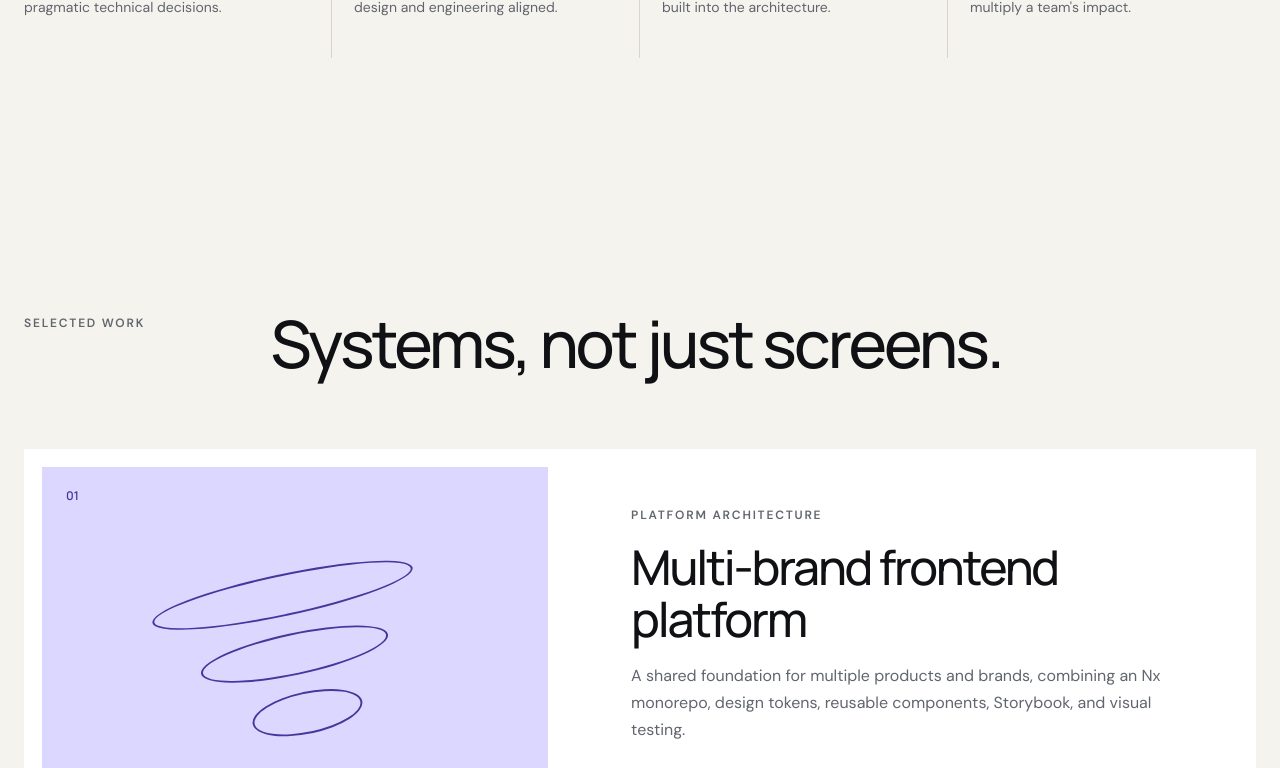
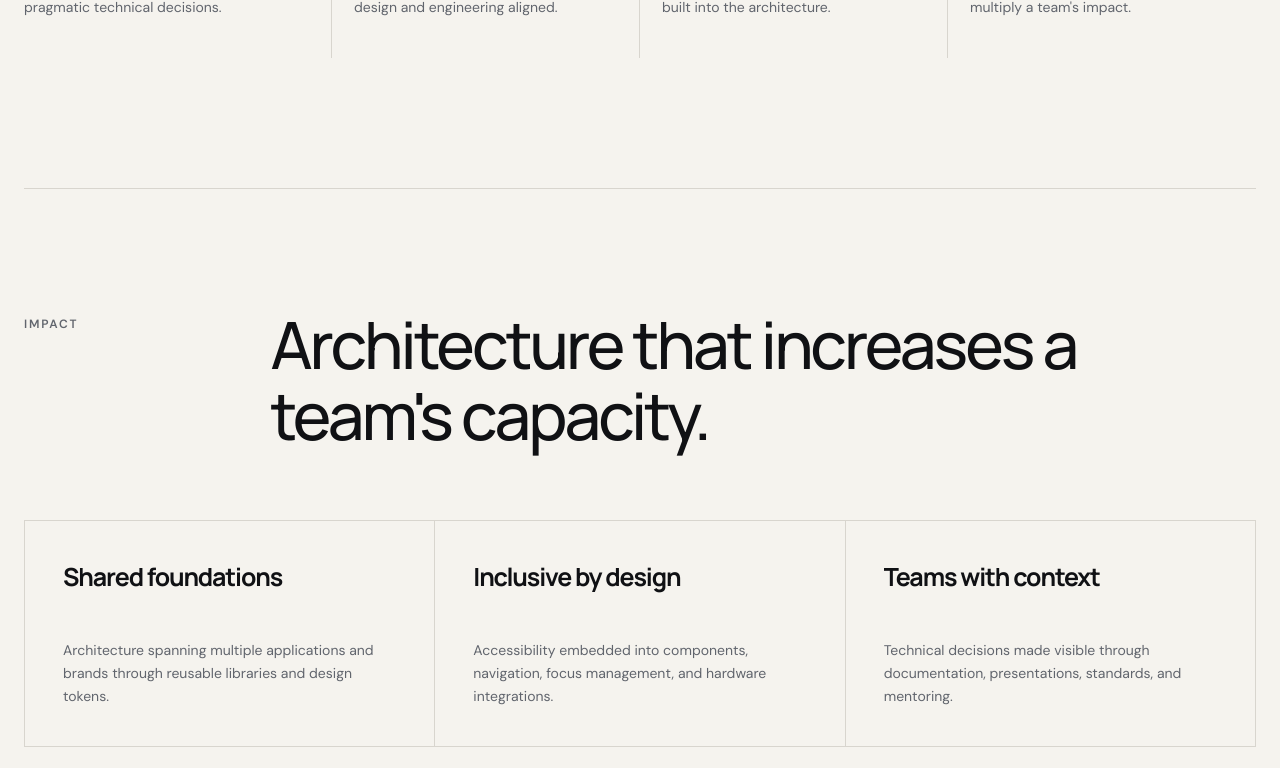
Before and after one commit to henriquejensen/henriquejensen.github.io, a React (Vite) app: page / in a window 1280 px wide. Shown: the part 2000-2768 px from the top of the page. Built offline with nearby package versions, Linux system fonts and the light colour scheme.

Commit message:
feat: expand professional profile

```diff
--- a/src/App.css
+++ b/src/App.css
@@ -25,7 +25,7 @@ h1,h2,h3 { font-family:'Manrope',sans-serif; margin:0; letter-spacing:-.045em; }
 h1 { font-size:clamp(76px,10vw,146px); line-height:.82; font-weight:500; margin:54px 0 48px; }
 .hero-intro { font-size:clamp(20px,2vw,28px); line-height:1.45; max-width:700px; margin:0; color:#3d4046; }
 .hero-intro strong { color:var(--ink); font-weight:500; }
-.hero-actions { display:flex; gap:12px; margin-top:38px; }
+.hero-actions { display:flex; flex-wrap:wrap; gap:12px; margin-top:38px; }
 .button { min-height:52px; padding:0 22px; display:inline-flex; align-items:center; justify-content:center; text-decoration:none; font-size:14px; font-weight:600; border:1px solid var(--ink); transition:transform .2s,background .2s; }
 .button:hover { transform:translateY(-2px); }
 .button-primary { background:var(--ink); color:var(--white); }
@@ -55,6 +55,13 @@ h1 { font-size:clamp(76px,10vw,146px); line-height:.82; font-weight:500; margin:
 .expertise-grid h3 { font-size:24px; line-height:1.15; margin:76px 0 16px; }
 .expertise-grid p { color:var(--muted); font-size:14px; line-height:1.65; margin:0; }
 
+.impact { padding:120px 0; border-top:1px solid var(--line); }
+.impact-grid { display:grid; grid-template-columns:repeat(3,1fr); gap:1px; background:var(--line); border:1px solid var(--line); }
+.impact-grid article { background:var(--paper); padding:38px; min-height:220px; }
+.impact-grid h3 { font-size:25px; margin-bottom:45px; }
+.impact-grid p,.profile-grid p { color:var(--muted); font-size:14px; line-height:1.65; margin:0; }
+.impact blockquote { font:500 clamp(27px,3vw,43px)/1.35 'Manrope',sans-serif; letter-spacing:-.035em; margin:90px 0 0 20%; padding-left:35px; border-left:3px solid var(--violet); }
+
 .selected-work { padding:120px 0; }
 .work-list { display:grid; gap:20px; }
 .work-card { background:var(--white); display:grid; grid-template-columns:44% 56%; min-height:390px; }
@@ -82,6 +89,16 @@ h1 { font-size:clamp(76px,10vw,146px); line-height:.82; font-weight:500; margin:
 .timeline h3 { font-size:24px; margin-bottom:6px; }
 .timeline span,.timeline strong { font-size:14px; color:var(--muted); font-weight:400; }
 
+.profile-details { padding:120px 0; border-top:1px solid var(--line); }
+.profile-grid { display:grid; grid-template-columns:repeat(3,1fr); gap:60px; border-top:1px solid var(--ink); padding-top:35px; }
+.profile-grid article { padding-right:25px; }
+.detail-label { color:var(--muted); font-size:11px !important; text-transform:uppercase; letter-spacing:1.4px; margin:0 0 45px !important; }
+.profile-grid h3 { font-size:22px; margin:0 0 6px; }
+.profile-grid h3:not(:first-of-type) { margin-top:34px; }
+.toolkit { margin-top:75px; border-top:1px solid var(--line); padding-top:30px; }
+.toolkit ul { display:flex; flex-wrap:wrap; gap:9px; list-style:none; padding:0; margin:0; }
+.toolkit li { font-size:13px; border:1px solid var(--line); background:var(--white); padding:9px 13px; }
+
 .knowledge { display:grid; grid-template-columns:1fr 4fr; padding:130px 0; border-top:1px solid var(--line); }
 .knowledge > div { max-width:930px; }
 .knowledge p { max-width:720px; margin:40px 0 30px; }
@@ -107,10 +124,12 @@ footer div a { font-size:13px; font-weight:600; }
   h1 { margin:44px 0 38px; }
   .hero-profile { width:min(100%,360px); margin-top:80px; }
   .statement,.section-heading,.knowledge { grid-template-columns:1fr; gap:34px; }
-  .statement,.expertise,.selected-work,.experience,.knowledge { padding:82px 0; }
+  .statement,.expertise,.impact,.selected-work,.experience,.profile-details,.knowledge { padding:82px 0; }
   .about-grid { grid-template-columns:1fr; gap:20px; margin-top:40px; }
   .expertise-grid { grid-template-columns:1fr 1fr; }
   .expertise-grid article { border-bottom:1px solid var(--line); }
+  .impact-grid,.profile-grid { grid-template-columns:1fr; }
+  .impact blockquote { margin:60px 0 0; }
   .work-card { grid-template-columns:1fr; }
   .work-visual { min-height:290px; }
   .work-copy { padding:38px 30px 46px; }
--- a/src/App.tsx
+++ b/src/App.tsx
@@ -13,6 +13,14 @@ const work = [
   { type: "Applied AI research", title: "Local RAG for Moodle", description: "A privacy-oriented question-answering system that indexes course documents and runs language models locally in resource-constrained environments.", tags: ["Next.js", "FastAPI", "Ollama", "ChromaDB"], accent: "orange" },
 ];
 
+const impact = [
+  { title: "Shared foundations", description: "Architecture spanning multiple applications and brands through reusable libraries and design tokens." },
+  { title: "Inclusive by design", description: "Accessibility embedded into components, navigation, focus management, and hardware integrations." },
+  { title: "Teams with context", description: "Technical decisions made visible through documentation, presentations, standards, and mentoring." },
+];
+
+const toolkit = ["React", "TypeScript", "Nx", "Design Tokens", "Storybook", "React Aria", "Next.js", "FastAPI", "Python"];
+
 const Arrow = () => <span aria-hidden="true">↗</span>;
 
 function App() {
@@ -21,7 +29,7 @@ function App() {
       <header className="site-header">
         <a className="brand" href="#top" aria-label="Henrique Jensen, home">HJ<span>.</span></a>
         <nav aria-label="Main navigation">
-          <a href="#about">About</a><a href="#work">Work</a><a href="#experience">Experience</a>
+          <a href="#about">About</a><a href="#work">Work</a><a href="#experience">Experience</a><a href="#profile">Profile</a>
         </nav>
         <a className="header-cta" href="https://www.linkedin.com/in/henriquejensen/" target="_blank" rel="noreferrer">Let&apos;s talk <Arrow /></a>
       </header>
@@ -35,6 +43,7 @@ function App() {
             <div className="hero-actions">
               <a className="button button-primary" href="#work">Explore my work <Arrow /></a>
               <a className="button button-secondary" href="https://github.com/henriquejensen" target="_blank" rel="noreferrer">GitHub <Arrow /></a>
+              <a className="button button-secondary" href="/resume-henrique-jensen.pdf" download>Résumé ↓</a>
             </div>
           </div>
           <aside className="hero-profile" aria-label="Professional summary">
@@ -67,6 +76,14 @@ function App() {
           </div>
         </section>
 
+        <section className="impact" aria-labelledby="impact-title">
+          <div className="section-heading"><p className="section-label">Impact</p><h2 id="impact-title">Architecture that increases a team&apos;s capacity.</h2></div>
+          <div className="impact-grid">
+            {impact.map((item) => <article key={item.title}><h3>{item.title}</h3><p>{item.description}</p></article>)}
+          </div>
+          <blockquote>“My role goes beyond implementation: I create technical direction, make architectural decisions visible, mentor engineers, and help teams operate with greater autonomy.”</blockquote>
+        </section>
+
         <section className="selected-work" id="work" aria-labelledby="work-title">
           <div className="section-heading"><p className="section-label">Selected work</p><h2 id="work-title">Systems, not just screens.</h2></div>
           <div className="work-list">
@@ -89,9 +106,19 @@ function App() {
           </div>
         </section>
 
+        <section className="profile-details" id="profile" aria-labelledby="profile-title">
+          <div className="section-heading"><p className="section-label">Profile</p><h2 id="profile-title">Learning, teaching, and sharing context.</h2></div>
+          <div className="profile-grid">
+            <article><p className="detail-label">Education</p><h3>Computer Science</h3><p>Bachelor&apos;s degree · UFLA</p><h3>IT Management</h3><p>Postgraduate degree · IFSP</p></article>
+            <article><p className="detail-label">Teaching</p><h3>Corporate instructor</h3><p>Data, Python, artificial intelligence, Power BI, and software development for professional audiences.</p><h3>Mentoring</h3><p>Architecture, code quality, documentation, and developer growth.</p></article>
+            <article><p className="detail-label">Languages</p><h3>Portuguese</h3><p>Native</p><h3>English</h3><p>Professional working proficiency</p></article>
+          </div>
+          <div className="toolkit"><p className="detail-label">Core toolkit</p><ul>{toolkit.map((item) => <li key={item}>{item}</li>)}</ul></div>
+        </section>
+
         <section className="knowledge" aria-labelledby="knowledge-title">
-          <p className="section-label">Beyond delivery</p>
-          <div><h2 id="knowledge-title">Writing, teaching, and making architecture visible.</h2><p>I believe senior engineering is also about sharing context and helping others make better decisions. My interests include frontend architecture, design systems, accessible interfaces, local AI, and engineering leadership.</p><a href="https://www.linkedin.com/in/henriquejensen/recent-activity/all/" target="_blank" rel="noreferrer">Follow my work on LinkedIn <Arrow /></a></div>
+          <p className="section-label">Writing &amp; speaking</p>
+          <div><h2 id="knowledge-title">Making architecture visible.</h2><p>I write, teach, and present about multi-brand design systems, design tokens, frontend platforms, accessible kiosk experiences, event-driven architecture, and local AI. My academic work explores a RAG-based assistant integrated with Moodle and locally executed language models.</p><a href="https://www.linkedin.com/in/henriquejensen/recent-activity/all/" target="_blank" rel="noreferrer">Follow my work on LinkedIn <Arrow /></a></div>
         </section>
 
         <section className="contact" aria-labelledby="contact-title">
```
Also changed, not shown: 2 other files (tests, documents, lock files or other folders).
